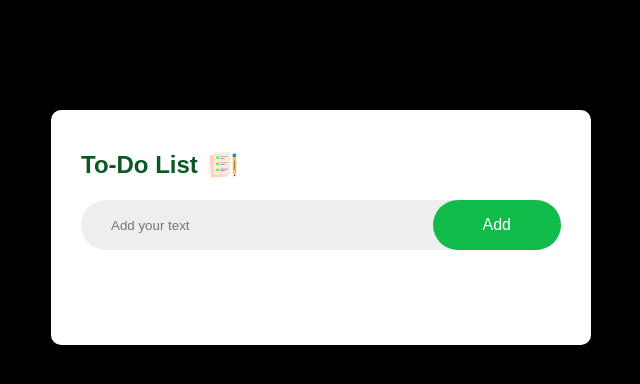
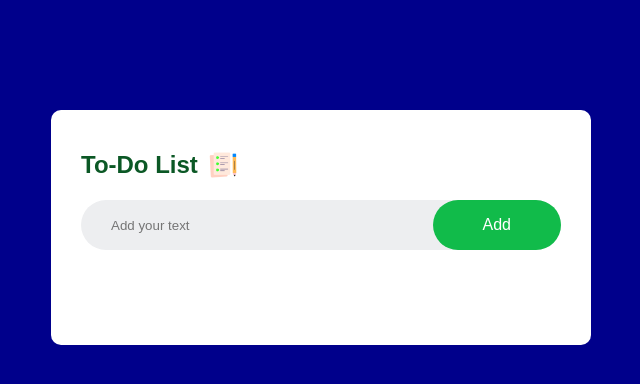
Before and after one commit to adriano-rocha/project-to-do-list-js, a plain HTML site: page index.html in a window 1280 px wide. Shown: the whole page, without its empty margins (319-959 px from the left). Drawn offline with Linux system fonts and the light colour scheme.

Commit message:
Update style.css
change background

```diff
--- a/style.css
+++ b/style.css
@@ -8,7 +8,7 @@
 .container {
   width: 100%;
   min-height: 100vh;
-  background: #000;
+  background: darkblue;
   padding: 10px;
 }
 .todo-app {
```
